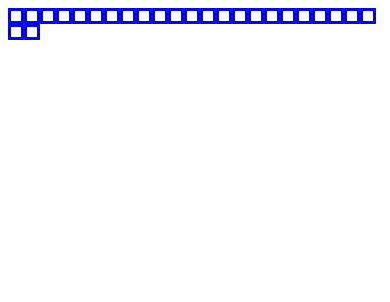
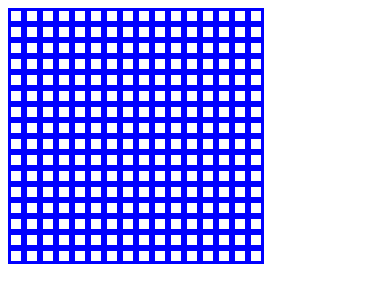
Before and after one commit to HoustonSprouse919/Project-Etch-A-Sketch, a plain HTML site: page index.html in a window 390 px wide. Drawn offline with Linux system fonts and the light colour scheme.

```diff
--- a/js-file.js
+++ b/js-file.js
@@ -13,4 +13,4 @@
 container.appendChild(content);
 }
 }
-createGird(5);
+createGird(16);
--- a/styles.css
+++ b/styles.css
@@ -2,7 +2,6 @@
     display: inline-block;
 }
 #container{
-    grid-auto-rows: 1fr;
-    display: flex;
-    flex-wrap: wrap;
+    display: grid;
+    grid-template-columns: repeat(16, 1fr)
 }
```
